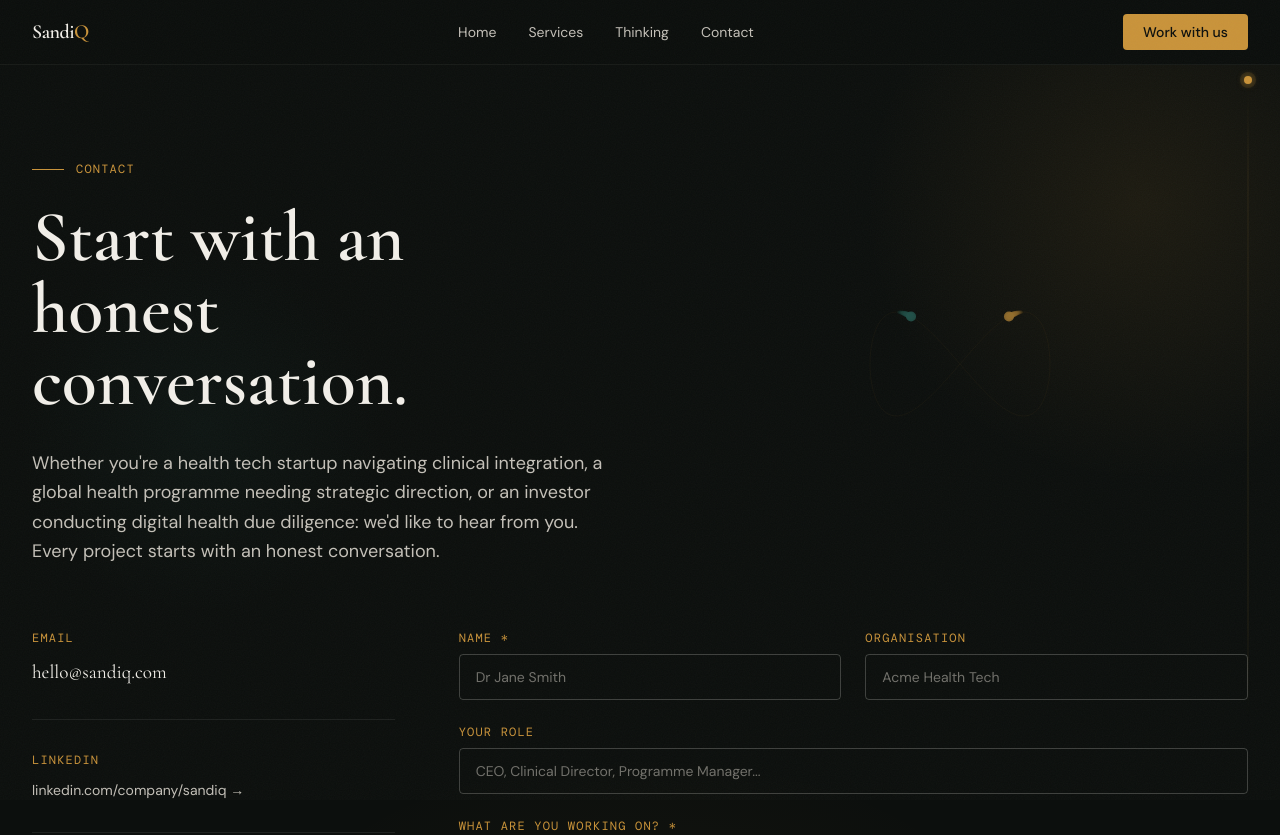
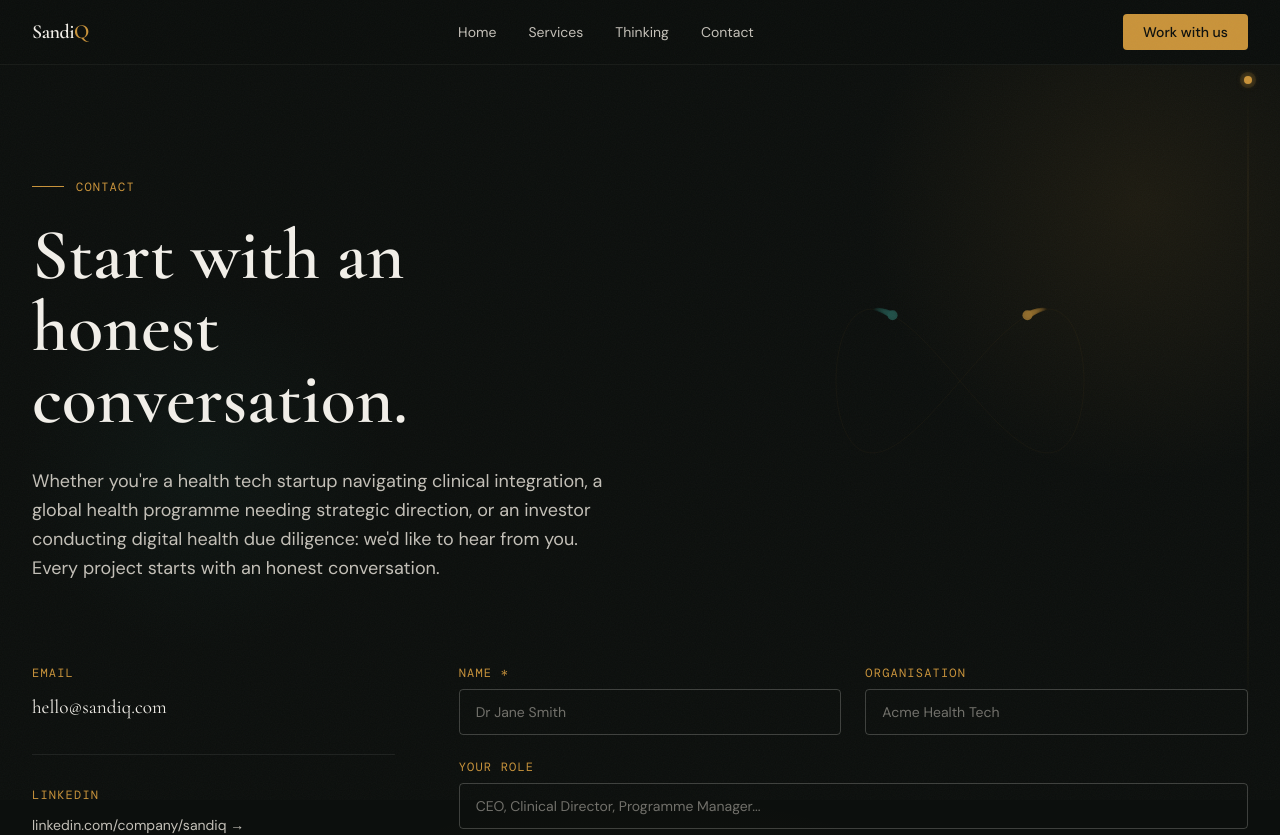
Before and after one commit to Samwoodhouse1982/shubs-new-site, a Next.js app: page /contact in a window 1280 px wide. Shown: the top 835 px of the page. Built offline with nearby package versions, Linux system fonts and the light colour scheme.

Commit message:
Enlarge contact orbit graphic from 320px to 440px
Scale SIZE, RX, and RY proportionally to maintain figure-8 proportions.

Co-Authored-By: Claude Sonnet 4.6 <noreply@anthropic.com>

```diff
--- a/src/components/ContactOrbitGraphic.tsx
+++ b/src/components/ContactOrbitGraphic.tsx
@@ -4,11 +4,11 @@ import { useEffect, useRef } from 'react'
 // Two dots tracing a Lissajous figure-8, representing two parties in conversation.
 // A = amber,  B = teal — always on opposite sides of the loop.
 
-const SIZE = 320
+const SIZE = 440
 const CX   = SIZE / 2
 const CY    = SIZE / 2
-const RX    = 90   // horizontal radius of the figure-8
-const RY    = 52   // vertical radius
+const RX    = 124  // horizontal radius of the figure-8
+const RY    = 72   // vertical radius
 const SPEED = 0.45 // radians / second
 const TRAIL = 28   // number of trailing positions to draw
 
```
